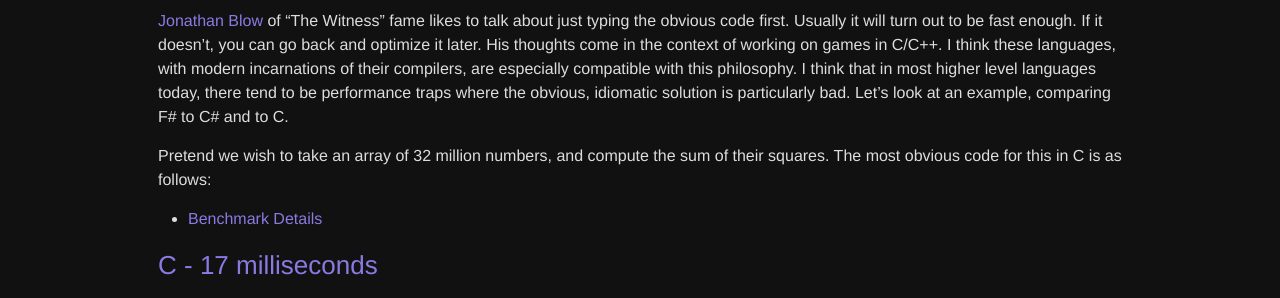
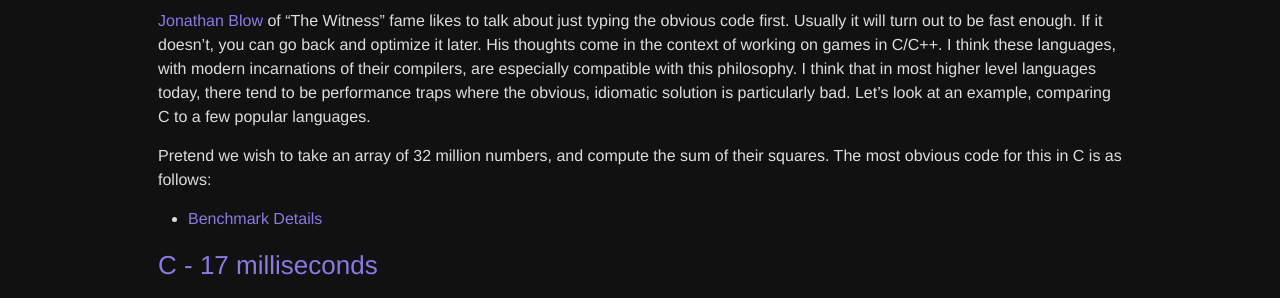
Before and after one commit to jackmott/jackmott.github.io, a Jekyll site: the page built from _posts/2016-7-22-making-obvious-fast.markdown, in a window 1280 px wide and 900 px high. Shown: the part 191-489 px from the top of the window. Built offline with Jekyll 4.4.1, drawn with Linux system fonts in a browser that asks for light colours.

Commit message:
production

````diff
--- a/_posts/2016-7-22-making-obvious-fast.markdown
+++ b/_posts/2016-7-22-making-obvious-fast.markdown
@@ -8,7 +8,7 @@ categories: programming
 out to be fast enough.  If it doesn't, you can go back and optimize it later.  His thoughts come in the context of working on games in C/C++.
 I think these languages, with modern incarnations of their compilers, are especially compatible with this philosophy.  I think that in most higher level
 languages today, there tend to be performance traps where the obvious, idiomatic solution is particularly bad.
-Let's look at an example, comparing F# to C# and to C.
+Let's look at an example, comparing C to a few popular languages.
 
 Pretend we wish to take an array of 32 million numbers, and compute the sum of their squares. The most obvious code for this in C is as follows:
 
@@ -194,7 +194,7 @@ var r = array.map(x => x*x).
 ```
 
 Some consider the higher order functions here the most elegant way to do this, but it is incredibly slow. In this case we can simplify it to just use the reduce method:<br/>
-`array.reduce( (total,num,index,array) => total+num,0.0)` <br/> which speeds it up to 800ms. Interestingly while you can leave out arguments to callback functions
+`array.reduce( (total,num,index,array) => total+num,0.0)`<br/> which speeds it up to 800ms. Interestingly while you can leave out arguments to callback functions
 and it will still work:<br/> `array.reduce ((total,num) => total+num)`<br/>  this has a sizeable runtime penalty until the JIT has run it a few times.
 
 ### Javascript foreach (node.js) 830ms
````
